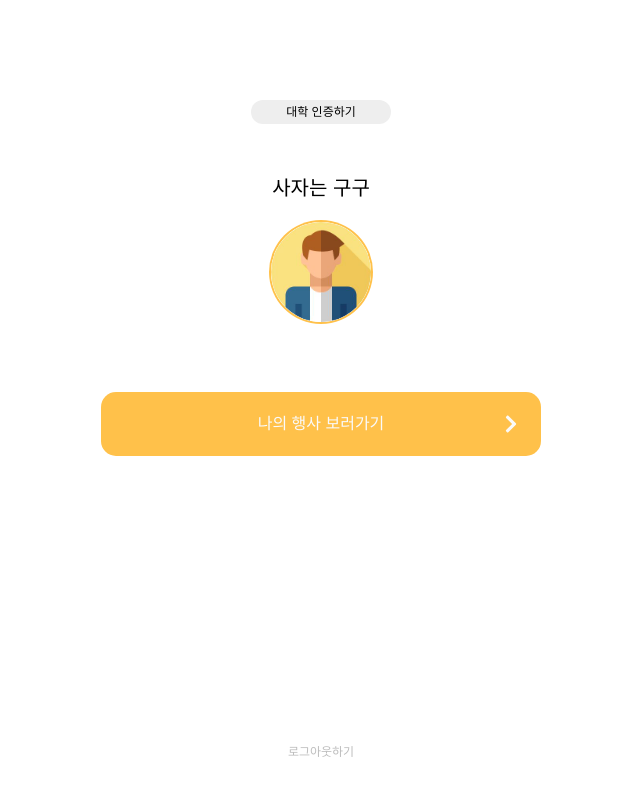
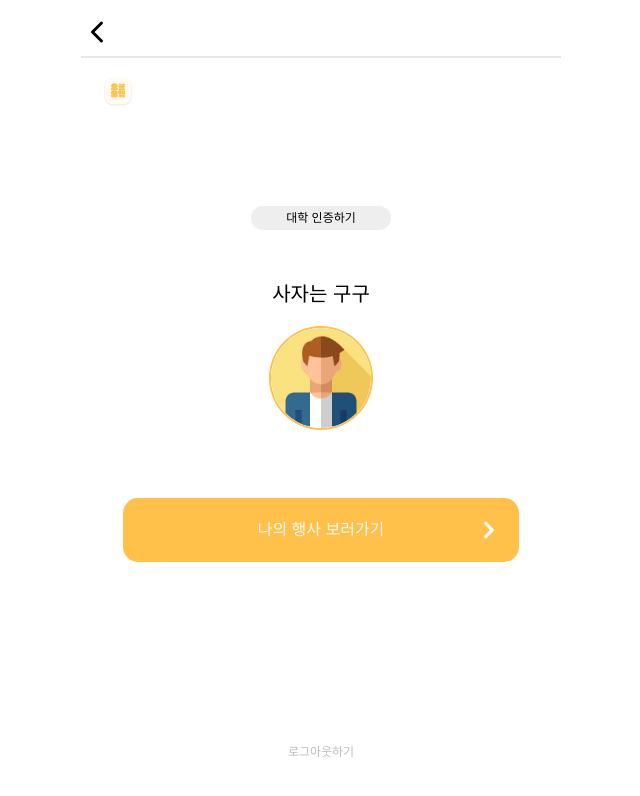
Before and after one commit to zerohyun00/TodayMohang-, a React (Create React App) app in the folder mohang/: page /mypage in a window 1280 px wide. Shown: the top 796 px of the page, without its empty margins (319-959 px from the left). Built offline with nearby package versions, Linux system fonts and the light colour scheme; no server answers; a web font is replaced by a local one.

Commit message:
[FEAT] BackHeader추가 및 레이아웃 적용

```diff
--- /dev/null
+++ b/mohang/src/components/Header.jsx
@@ -0,0 +1,17 @@
+import { useNavigate } from "react-router-dom";
+import { IoChevronBack } from "react-icons/io5";
+
+function BackHeader() {
+  const navigate = useNavigate();
+  return (
+    <div className="absolute w-full left-0 top-0 pt-4 py-2 border-b-2">
+      <IoChevronBack
+        className="semibold"
+        size={32}
+        onClick={() => navigate(-1)}
+      />
+    </div>
+  );
+}
+
+export default BackHeader;
--- a/mohang/src/layout/Layout.jsx
+++ b/mohang/src/layout/Layout.jsx
@@ -1,19 +1,23 @@
 import Icon from "../assets/images/logos.png";
+import BackHeader from "../components/Header";
 import Title from "../components/Title";
 
-function Layout({ children, title, isNav }) {
+function Layout({ children, title, isNav, isBack }) {
   return (
     <section
       className={`flex flex-col px-[22px] py-4 h-[100vh] overflow-scroll relative ${
         isNav ? "pb-[90px]" : ""
       }`}
     >
+      {isBack ? <BackHeader /> : null}
       <img
         src={Icon}
         alt="logo"
-        className=" object-cover w-[30px] h-[30px] mt-[10px]"
+        className={`object-cover w-[30px] h-[30px] ${
+          isBack ? "mt-[60px]" : "mt-[20px]"
+        }`}
       />
-      <Title title={title} />
+      {title ? <Title title={title} /> : null}
       {children}
     </section>
   );
--- a/mohang/src/pages/Bookmark.jsx
+++ b/mohang/src/pages/Bookmark.jsx
@@ -3,7 +3,7 @@ import Layout from "../layout/Layout";
 
 function Bookmark() {
   return (
-    <Layout title="즐겨찾기">
+    <Layout title="즐겨찾기" isBack={true}>
       <div className="flex flex-col justify-center items-center h-[60vh]">
         <p className="flex flex-col items-center text-xl text-gray1">
           <span>즐겨찾기에 담은</span>
--- a/mohang/src/pages/EventDetail.jsx
+++ b/mohang/src/pages/EventDetail.jsx
@@ -5,6 +5,7 @@ import { SyncLoader } from "react-spinners";
 import DetailLayout from "../layout/DetailLayout";
 import Tag from "../components/Tag";
 import { FaHeart } from "react-icons/fa";
+import BackHeader from "../components/Header";
 
 function EventDetail() {
   const [detail, setDetail] = useState([]);
@@ -23,6 +24,8 @@ function EventDetail() {
       });
   }, [id]);
   return (
+    <>
+      <BackHeader />
       <DetailLayout title={detail.title || "제목을 가져오는 중..."}>
         {isLoading ? (
           <SyncLoader color="#36d7b7" />
@@ -30,7 +33,9 @@ function EventDetail() {
           <section>
             <div className="flex flex-col py-5 gap-[6px]">
               <div className="flex items-center justify-between">
-              <h4 className="text-xs semibold">주최명 : {detail.organizer}</h4>
+                <h4 className="text-xs semibold">
+                  주최명 : {detail.organizer}
+                </h4>
                 <Tag category={detail.category} />
               </div>
               <h5 className="text-[8px] text-end">
@@ -50,22 +55,23 @@ function EventDetail() {
               <p className="p-4 min-h-[80px] max-h-[300px] overflow-scroll border-t-2 border-primary text-xs">
                 {detail.content}국회는 국가의 예산안을 심의·확정한다. 제3항의
                 승인을 얻지 못한 때에는 그 처분 또는 명령은 그때부터 효력을
-              상실한다. 이 경우 그 명령에 의하여 개정 또는 폐지되었던 법률은 그
-              명령이 승인을 얻지 못한 때부터 당연히 효력을 회복한다.
+                상실한다. 이 경우 그 명령에 의하여 개정 또는 폐지되었던 법률은
+                그 명령이 승인을 얻지 못한 때부터 당연히 효력을 회복한다.
                 국무총리·국무위원 또는 정부위원은 국회나 그 위원회에 출석하여
                 국정처리상황을 보고하거나 의견을 진술하고 질문에 응답할 수 있다.
                 대통령은 제4항과 제5항의 규정에 의하여 확정된 법률을 지체없이
-              공포하여야 한다. 제5항에 의하여 법률이 확정된 후 또는 제4항에 의한
-              확정법률이 정부에 이송된 후 5일 이내에 대통령이 공포하지 아니할
-              때에는 국회의장이 이를 공포한다. 공무원의 직무상 불법행위로 손해를
-              받은 국민은 법률이 정하는 바에 의하여 국가 또는 공공단체에 정당한
-              배상을 청구할 수 있다. 이 경우 공무원 자신의 책임은 면제되지
-              아니한다.
+                공포하여야 한다. 제5항에 의하여 법률이 확정된 후 또는 제4항에
+                의한 확정법률이 정부에 이송된 후 5일 이내에 대통령이 공포하지
+                아니할 때에는 국회의장이 이를 공포한다. 공무원의 직무상
+                불법행위로 손해를 받은 국민은 법률이 정하는 바에 의하여 국가
+                또는 공공단체에 정당한 배상을 청구할 수 있다. 이 경우 공무원
+                자신의 책임은 면제되지 아니한다.
               </p>
             </div>
           </section>
         )}
       </DetailLayout>
+    </>
   );
 }
 
--- a/mohang/src/pages/Home.jsx
+++ b/mohang/src/pages/Home.jsx
@@ -1,16 +1,13 @@
 import { fetchEvents, getAllEvents } from "../api/events";
 import { HandleLogin, HandleSignup } from "../api/tmp";
 import BtnNav from "../components/BtnNav";
+import BackHeader from "../components/Header";
 
 function Home() {
   return (
-    <section className="text-4xl text-primary">
-      <button
-        onClick={() => HandleSignup()}
-        className="bg-primary text-white px-4 py-2 rounded-md"
-      >
-        signup
-      </button>
+    <section className="flex flex-col text-4xl ">
+      <BackHeader />
+
       <button
         onClick={() => HandleLogin()}
         className="bg-primary text-white px-4 py-2 rounded-md"
--- a/mohang/src/pages/Mypage.jsx
+++ b/mohang/src/pages/Mypage.jsx
@@ -3,11 +3,13 @@ import Profile from "../assets/images/profile.jpeg";
 import { FaChevronRight } from "react-icons/fa";
 import CTABtn from "../components/CTABtn";
 import { Link } from "react-router-dom";
+import BackHeader from "../components/Header";
+import Layout from "../layout/Layout";
 
 function Mypage() {
   const [univAuth, setUnivAuth] = useState(false);
-
   return (
+    <Layout isBack={true}>
       <div className="flex flex-col items-center relative h-[100vh] px-5 pt-[100px] gap-5">
         <Link
           to={univAuth ? "" : "/univAuth"}
@@ -28,6 +30,7 @@ function Mypage() {
           로그아웃하기
         </Link>
       </div>
+    </Layout>
   );
 }
 
```
Lines whose indentation alone changed are shown as unchanged.
